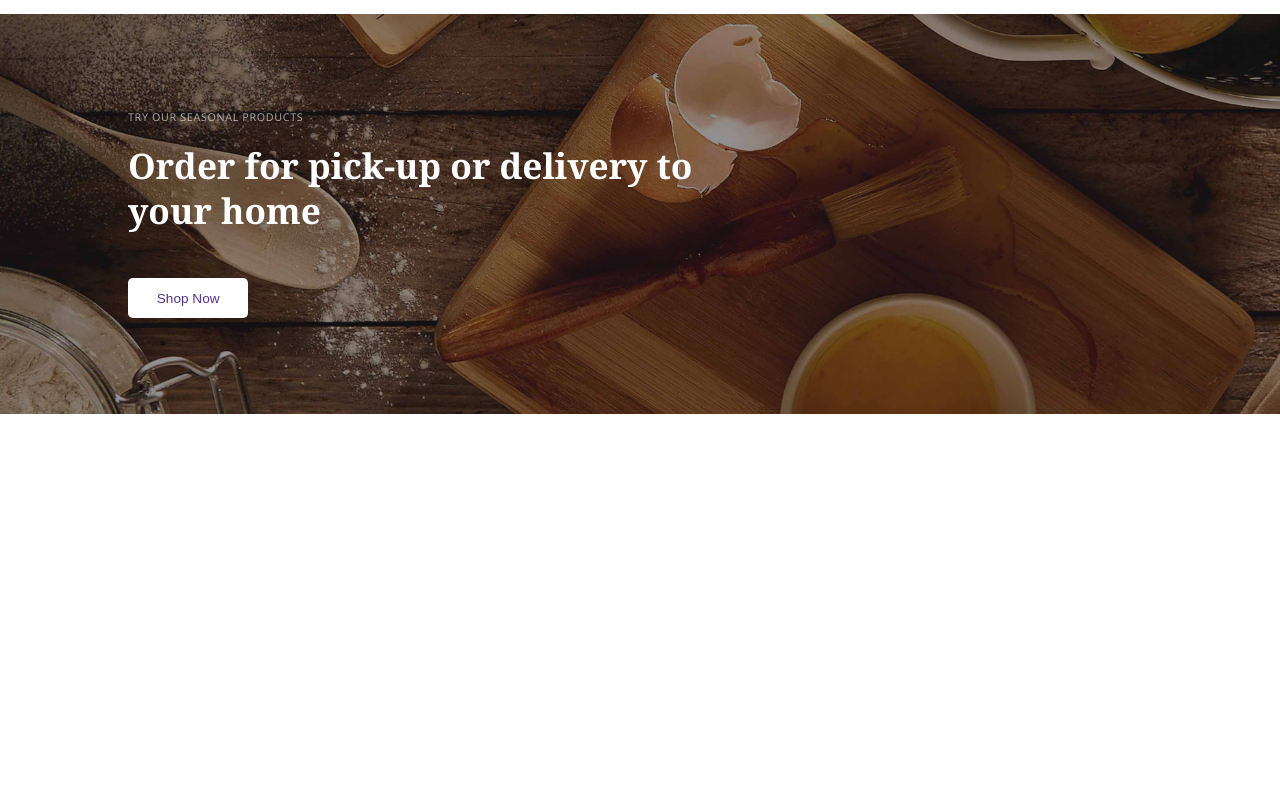
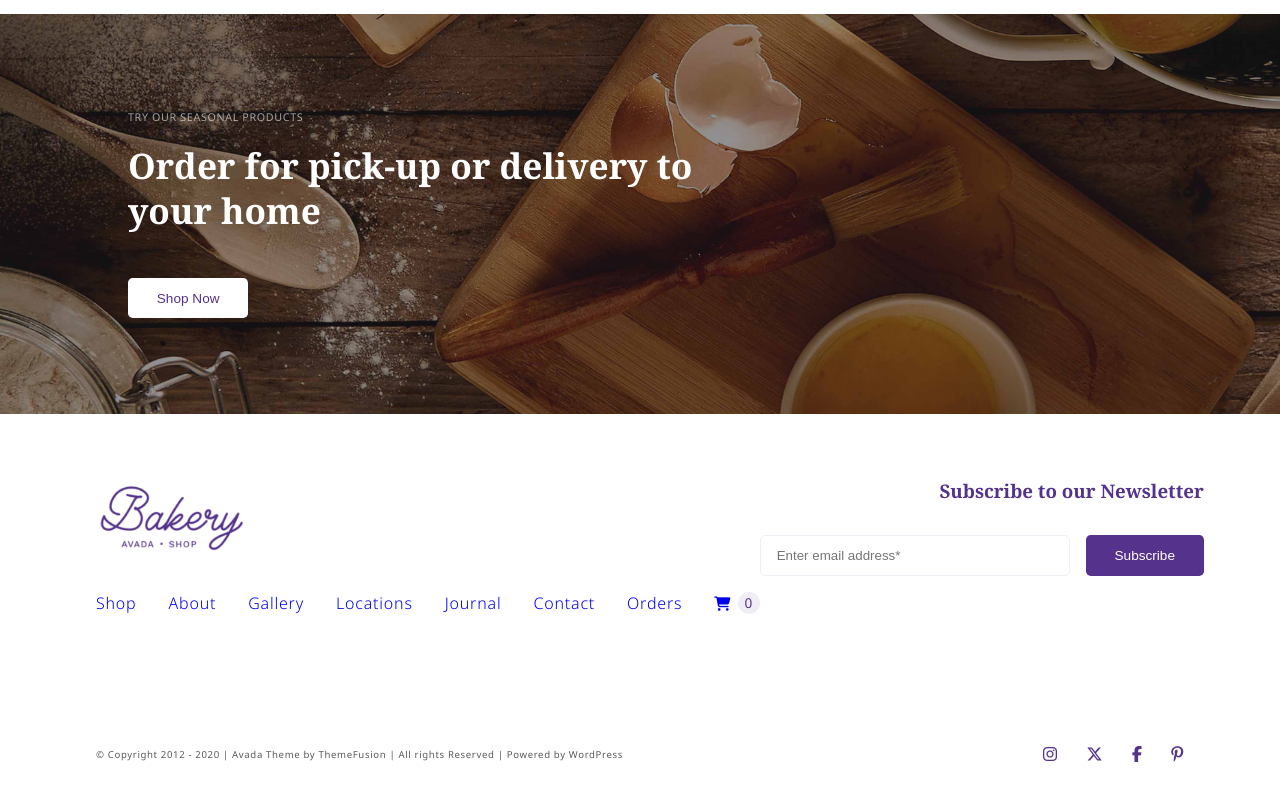
Before and after one commit to RiccardoImperiale/proj-html-vuejs, a Vue app: page / in a window 1280 px wide. Shown: the part 5754-6554 px from the top of the page. Before the commit the page ends 6168 px from the top, so only its background shows below. Built offline with nearby package versions, Linux system fonts and the light colour scheme.

Commit message:
add app footer

```diff
--- a/src/App.vue
+++ b/src/App.vue
@@ -1,15 +1,18 @@
 <script>
 import AppHeader from './components/AppHeader.vue';
 import AppMain from './components/AppMain.vue';
+import AppFooter from './components/AppFooter.vue';
 export default {
   name: 'App',
   components: {
     AppHeader,
     AppMain,
+    AppFooter
   },
   data() {
     return {
-      navLinks: [
+      navLinks: {
+        header: [
           { href: '#', text: 'home' },
           { href: '#', text: 'shop' },
           { href: '#', text: 'about' },
@@ -18,7 +21,17 @@ export default {
           { href: '#', text: 'journal' },
           { href: '#', text: 'contact' },
           { href: '#', text: 'my account' },
+        ],
+        footer: [
+          { href: '#', text: 'shop' },
+          { href: '#', text: 'about' },
+          { href: '#', text: 'gallery' },
+          { href: '#', text: 'locations' },
+          { href: '#', text: 'journal' },
+          { href: '#', text: 'contact' },
+          { href: '#', text: 'orders' },
         ]
+      }
     }
   }
 }
@@ -27,7 +40,7 @@ export default {
 <template>
   <AppHeader :navLinks="navLinks" />
   <AppMain />
-
+  <AppFooter :navLinks="navLinks" />
 </template>
 
 <style></style>
--- /dev/null
+++ b/src/components/AppFooter.vue
@@ -0,0 +1,143 @@
+<script>
+export default {
+    name: 'AppFooter',
+    props: {
+        navLinks: Object
+    }
+}
+</script>
+
+<template>
+    <footer>
+        <div class="container">
+            <div class="top">
+                <div class="left">
+                    <img width="150" src="/img/avada-bakery-logo-retina-200x97.png" alt="logo bakery">
+                    <nav>
+                        <ul class="nav_links">
+                            <li v-for="link in navLinks.footer" :key="link.text"><a href="#">{{ link.text }}</a></li>
+                            <li><a href="#"><i class="fa-solid fa-cart-shopping"></i></a></li>
+                        </ul>
+                        <div class="cart_items_num">0</div>
+                    </nav>
+                </div>
+                <div class="right">
+                    <h3>Subscribe to our Newsletter</h3>
+                    <div class="subscribe">
+                        <input type="text" placeholder="Enter email address*">
+                        <button class="btn-negative">Subscribe</button>
+                    </div>
+                </div>
+            </div>
+            <div class="bottom">
+                <div class="left">
+                    <div class="copy">© Copyright 2012 - 2020 | Avada Theme by ThemeFusion | All rights Reserved |
+                        Powered by WordPress</div>
+                </div>
+                <div class="right">
+                    <div class="socials">
+                        <i class="fa-brands fa-instagram"></i>
+                        <i class="fa-brands fa-x-twitter"></i>
+                        <i class="fa-brands fa-facebook-f"></i>
+                        <i class="fa-brands fa-pinterest-p"></i>
+                    </div>
+                </div>
+            </div>
+        </div>
+    </footer>
+</template>
+
+<style>
+footer {
+    height: 400px;
+
+    .container {
+        display: flex;
+        flex-direction: column;
+        justify-content: space-between;
+        height: 100%;
+    }
+
+    .top,
+    .bottom {
+        display: flex;
+        justify-content: space-between;
+        padding: 4rem 0;
+    }
+
+    & nav {
+        margin-top: 2rem;
+        display: flex;
+        align-items: center;
+
+        .nav_links {
+            list-style: none;
+            display: flex;
+            gap: 2rem;
+            text-transform: capitalize;
+            font-weight: 300;
+            letter-spacing: .05rem;
+            font-size: 1rem;
+
+            & li {
+                padding: .25rem 0;
+
+                & a {
+                    text-decoration: none;
+                }
+            }
+
+            .fa-cart-shopping {
+                font-size: .9rem;
+            }
+        }
+
+        .cart_items_num {
+            background-color: var(--bake-secondary);
+            border-radius: 50%;
+            width: 22px;
+            aspect-ratio: 1;
+            margin-left: .4rem;
+            font-size: .85rem;
+            line-height: 22px;
+            text-align: center;
+        }
+    }
+
+    .bottom {
+        align-items: center;
+    }
+
+    .right {
+        text-align: end;
+
+        .subscribe {
+            margin-top: 2rem;
+            display: flex;
+            gap: 1rem;
+
+            & input {
+                width: 310px;
+                border: 1px solid var(--bake-secondary);
+                border-radius: .3rem;
+                padding-left: 1rem;
+                outline: none;
+            }
+        }
+    }
+
+    .copy {
+        font-size: .6rem;
+        color: var(--bake-secondary-dark);
+    }
+
+    .socials {
+        display: flex;
+        gap: 1.8rem;
+
+        & i {
+            cursor: pointer;
+        }
+    }
+}
+</style>
--- a/src/components/AppHeader.vue
+++ b/src/components/AppHeader.vue
@@ -2,7 +2,7 @@
 export default {
   name: 'AppHeader',
   props: {
-    navLinks: Array
+    navLinks: Object
   }
 }
 </script>
@@ -12,7 +12,7 @@ export default {
     <nav>
       <img width="150" src="/img/avada-bakery-logo-retina-200x97.png" alt="logo bakery">
       <ul class="nav_links">
-        <li v-for="link in navLinks" :key="link.text"><a href="#">{{ link.text }}</a></li>
+        <li v-for="link in navLinks.header" :key="link.text"><a href="#">{{ link.text }}</a></li>
         <li><a href="#"><i class="fa-solid fa-cart-shopping"></i></a></li>
       </ul>
     </nav>
--- a/src/style.css
+++ b/src/style.css
@@ -27,16 +27,18 @@ body {
 
 /* utilities --------------------------------------------> */
 
+.container,
+.container-sm {
+    margin: auto;
+    width: 85%;
+}
+
 .container {
-    width: 85%;
     max-width: 1280px;
-    margin: auto;
 }
 
 .container-sm {
     max-width: 1024px;
-    width: 85%;
-    margin: auto;
 }
 
 .btn-negative {
@@ -65,6 +67,10 @@ button {
         background-color: var(--bake-primary);
         color: var(--bake-light);
     }
+}
+
+a:active {
+    color: inherit;
 }
 
 h2,
```
Lines whose indentation alone changed are shown as unchanged.
